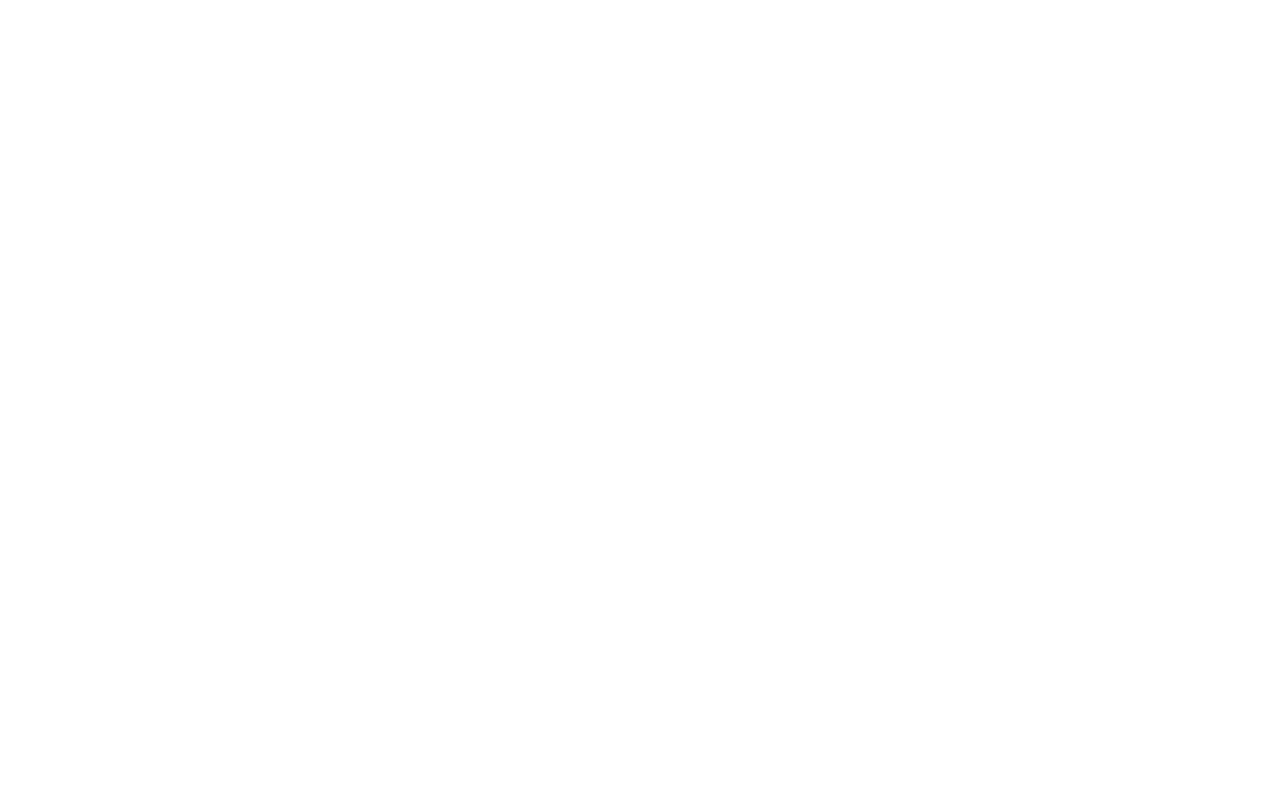
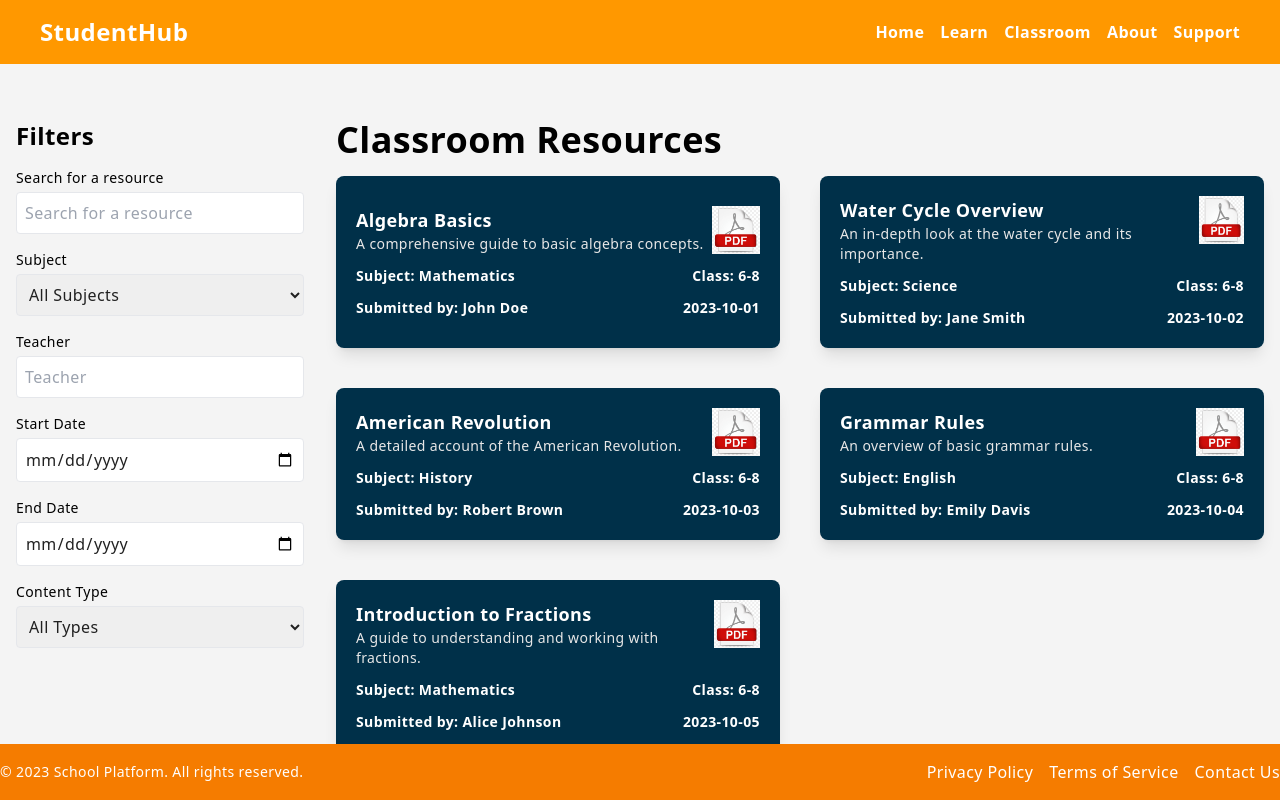
Before and after one commit to Kraizan/ThinkTab, a React (Vite) app: page /classroom in a window 1280 px wide. Before the commit this address had no page. Built offline with nearby package versions, Linux system fonts and the light colour scheme.

Commit message:
Add classroom resources feature with PDF viewer and filtering options

```diff
--- a/package.json
+++ b/package.json
@@ -11,6 +11,9 @@
     "icons": "pwa-assets-generator --preset minimal-2023 public/logo.svg"
   },
   "dependencies": {
+    "@react-pdf-viewer/core": "^3.12.0",
+    "@react-pdf-viewer/default-layout": "^3.12.0",
+    "pdfjs-dist": "^3.4.120",
     "react": "^18.3.1",
     "react-dom": "^18.3.1",
     "react-router-dom": "^6.28.0"
--- a/src/App.jsx
+++ b/src/App.jsx
@@ -1,5 +1,7 @@
 import { BrowserRouter, Route, Routes } from 'react-router-dom'
 import EduSection from '@/components/edu'
+import Classroom from '@/components/classroom'
+import ResourceViewer from '@/components/classroom/ResourceViewer'
 
 function App() {
 
@@ -8,6 +10,8 @@
       <BrowserRouter>
         <Routes>
           <Route path="/edu" element={<EduSection />} />
+          <Route path='/classroom' element={<Classroom />} />
+          <Route path='/classroom/resource/:id' element={<ResourceViewer />} />
         </Routes>
       </BrowserRouter>
     </div>
--- /dev/null
+++ b/src/components/classroom/ResourceCard.jsx
@@ -0,0 +1,35 @@
+import React from "react";
+import pdfLogo from "@/assets/pdf-logo.png";
+
+const ResourceCard = ({ resource, onClick }) => {
+  return (
+    <div
+      className="bg-card text-text-light rounded-lg p-5 flex justify-between items-center shadow-lg hover:shadow-xl transform transition-transform hover:scale-105 cursor-pointer"
+      onClick={onClick}
+    >
+      <div className="w-full flex flex-col gap-y-3">
+        <div className="w-full flex justify-between">
+          <div>
+            <h3 className="text-lg font-bold">{resource.title}</h3>
+            <p className="text-sm text-text-light-muted">
+              {resource.description}
+            </p>
+          </div>
+          <div>
+            <img src={pdfLogo} alt="PDF Logo" className="w-12 h-12" />
+          </div>
+        </div>
+        <div className="flex justify-between font-semibold">
+          <p className="text-sm">Subject: {resource.subject}</p>
+          <p className="text-sm">Class: {resource.gradeLevel}</p>
+        </div>
+        <div className="flex justify-between font-semibold">
+          <p className="text-sm">Submitted by: {resource.submittedBy}</p>
+          <p className="text-sm">{resource.dateAdded}</p>
+        </div>
+      </div>
+    </div>
+  );
+};
+
+export default ResourceCard;
--- /dev/null
+++ b/src/components/classroom/ResourceViewer.jsx
@@ -0,0 +1,54 @@
+import React from "react";
+import { useParams, useNavigate } from "react-router-dom";
+import classroomResources from "@/data/classroomResources";
+import { Worker, Viewer } from "@react-pdf-viewer/core";
+import "@react-pdf-viewer/core/lib/styles/index.css";
+import Layout from "@/components/layout/Layout";
+
+const ResourceViewer = () => {
+  const navigate = useNavigate();
+  const { id } = useParams();
+  const resource = classroomResources.find((res) => res.id === parseInt(id));
+
+  if (!resource) {
+    return <div>Resource not found</div>;
+  }
+
+  return (
+    <Layout>
+      <div className="w-full flex flex-col items-center justify-center h-screen px-10 py-5">
+        <div className="w-full flex justify-between mb-5 items-center">
+          <button
+            className="w-24 bg-primary text-text-light p-2 rounded-full shadow-lg flex items-center transform transition-transform hover:scale-105 active:scale-95"
+            onClick={() => navigate("/classroom")}
+          >
+            <svg
+              xmlns="http://www.w3.org/2000/svg"
+              className="h-6 w-6 mr-2"
+              fill="none"
+              viewBox="0 0 24 24"
+              stroke="currentColor"
+            >
+              <path
+                strokeLinecap="round"
+                strokeLinejoin="round"
+                strokeWidth="2"
+                d="M15 19l-7-7 7-7"
+              />
+            </svg>
+            Back
+          </button>
+          <h3 className="text-2xl font-bold">{resource.title}</h3>
+          <div className="w-24"></div>
+        </div>
+        <Worker workerUrl="https://unpkg.com/pdfjs-dist@3.4.120/build/pdf.worker.min.js">
+          <Viewer
+            fileUrl={`https://cors-anywhere.herokuapp.com/https://home.iitk.ac.in/~peeyush/102A/Lecture-notes.pdf`}
+          />
+        </Worker>
+      </div>
+    </Layout>
+  );
+};
+
+export default ResourceViewer;
--- /dev/null
+++ b/src/components/classroom/index.jsx
@@ -0,0 +1,103 @@
+import React, { useState } from 'react'
+import { useNavigate } from 'react-router-dom'
+import Layout from '@/components/layout/Layout'
+import classroomResources from '@/data/classroomResources'
+import ResourceCard from '@/components/classroom/ResourceCard'
+
+const ClassroomSection = () => {
+  const [searchTerm, setSearchTerm] = useState('')
+  const [subject, setSubject] = useState('')
+  const [teacher, setTeacher] = useState('')
+  const [startDate, setStartDate] = useState('')
+  const [endDate, setEndDate] = useState('')
+  const [contentType, setContentType] = useState('')
+  const navigate = useNavigate()
+
+  const handleSearch = (e) => setSearchTerm(e.target.value)
+  const handleSubjectChange = (e) => setSubject(e.target.value)
+  const handleTeacherChange = (e) => setTeacher(e.target.value)
+  const handleStartDateChange = (e) => setStartDate(e.target.value)
+  const handleEndDateChange = (e) => setEndDate(e.target.value)
+  const handleContentTypeChange = (e) => setContentType(e.target.value)
+
+  const filteredResources = classroomResources
+    .filter(resource =>
+      resource.title.toLowerCase().includes(searchTerm.toLowerCase()) &&
+      (subject ? resource.subject === subject : true) &&
+      (teacher ? resource.submittedBy.toLowerCase().includes(teacher.toLowerCase()) : true) &&
+      (startDate ? new Date(resource.dateAdded) >= new Date(startDate) : true) &&
+      (endDate ? new Date(resource.dateAdded) <= new Date(endDate) : true) &&
+      (contentType ? resource.contentType === contentType : true)
+    )
+
+  const handleResourceClick = (resource) => {
+    navigate(`/classroom/resource/${resource.id}`)
+  }
+
+  return (
+    <Layout>
+      <div className='w-1/4 p-4'>
+        <h3 className="text-2xl font-bold text-text-dark mb-4">Filters</h3>
+        <label className="block text-sm font-medium text-text-dark mb-1">Search for a resource</label>
+        <input
+          type="text"
+          placeholder="Search for a resource"
+          value={searchTerm}
+          onChange={handleSearch}
+          className="w-full p-2 mb-4 border rounded focus:border-border-dark"
+        />
+        <label className="block text-sm font-medium text-text-dark mb-1">Subject</label>
+        <select value={subject} onChange={handleSubjectChange} className="w-full p-2 mb-4 border rounded focus:border-border-dark">
+          <option value="">All Subjects</option>
+          <option value="Mathematics">Mathematics</option>
+          <option value="Science">Science</option>
+          <option value="History">History</option>
+          <option value="English">English</option>
+        </select>
+        <label className="block text-sm font-medium text-text-dark mb-1">Teacher</label>
+        <input
+          type="text"
+          placeholder="Teacher"
+          value={teacher}
+          onChange={handleTeacherChange}
+          className="w-full p-2 mb-4 border rounded focus:border-border-dark"
+        />
+        <label className="block text-sm font-medium text-text-dark mb-1">Start Date</label>
+        <input
+          type="date"
+          value={startDate}
+          onChange={handleStartDateChange}
+          className="w-full p-2 mb-4 border rounded focus:border-border-dark"
+        />
+        <label className="block text-sm font-medium text-text-dark mb-1">End Date</label>
+        <input
+          type="date"
+          value={endDate}
+          onChange={handleEndDateChange}
+          className="w-full p-2 mb-4 border rounded focus:border-border-dark"
+        />
+        <label className="block text-sm font-medium text-text-dark mb-1">Content Type</label>
+        <select value={contentType} onChange={handleContentTypeChange} className="w-full p-2 mb-4 border rounded focus:border-border-dark">
+          <option value="">All Types</option>
+          <option value="PDF">PDF</option>
+          <option value="Video">Video</option>
+          <option value="Document">Document</option>
+        </select>
+      </div>
+      <div className='w-3/4 p-4 overflow-y-scroll pb-20'>
+        <h2 className="text-4xl font-bold text-text-dark mb-4">Classroom Resources</h2>
+        <div className="grid grid-cols-2 gap-x-10 gap-y-10">
+          {filteredResources.map((resource, index) => (
+            <ResourceCard
+              key={index}
+              resource={resource}
+              onClick={() => handleResourceClick(resource)}
+            />
+          ))}
+        </div>
+      </div>
+    </Layout>
+  )
+}
+
+export default ClassroomSection
--- a/src/components/commons/Navbar.jsx
+++ b/src/components/commons/Navbar.jsx
@@ -1,23 +1,26 @@
-import React from 'react'
+import React from "react";
 
 const navbarOptions = [
-    { name: 'Home', path: '/' },
-    { name: 'Learn', path: '/edu' },
-    { name: 'About', path: '/about' },
-    { name: 'Support', path: '/support' },
-]
+  { name: "Home", path: "/" },
+  { name: "Learn", path: "/edu" },
+  { name: "Classroom", path: "/classroom" },
+  { name: "About", path: "/about" },
+  { name: "Support", path: "/support" },
+];
 
 const Navbar = () => {
   return (
-    <div className='fixed top-0 w-full h-16 bg-primary text-text-light px-10 flex justify-between items-center'>
-        <div className='font-bold text-2xl'>StudentHub</div>
-        <div className='flex gap-x-4 text-md font-semibold'>
-            {navbarOptions.map((option, index) => (
-                <a key={index} href={option.path} className=''>{option.name}</a>
-            ))}
-        </div>
+    <div className="fixed top-0 w-full h-16 bg-primary text-text-light px-10 flex justify-between items-center">
+      <div className="font-bold text-2xl">StudentHub</div>
+      <div className="flex gap-x-4 text-md font-semibold">
+        {navbarOptions.map((option, index) => (
+          <a key={index} href={option.path} className="">
+            {option.name}
+          </a>
+        ))}
+      </div>
     </div>
-  )
-}
+  );
+};
 
-export default Navbar
+export default Navbar;
--- /dev/null
+++ b/src/data/classroomResources.js
@@ -0,0 +1,59 @@
+const classroomResources = [
+  {
+    id: 1,
+    title: "Algebra Basics",
+    url: "https://www.w3.org/WAI/ER/tests/xhtml/testfiles/resources/pdf/dummy.pdf",
+    subject: "Mathematics",
+    submittedBy: "John Doe",
+    description: "A comprehensive guide to basic algebra concepts.",
+    dateAdded: "2023-10-01",
+    gradeLevel: "6-8",
+    contentType: "PDF",
+  },
+  {
+    id: 2,
+    title: "Water Cycle Overview",
+    url: "https://www.w3.org/WAI/ER/tests/xhtml/testfiles/resources/pdf/dummy.pdf",
+    subject: "Science",
+    submittedBy: "Jane Smith",
+    description: "An in-depth look at the water cycle and its importance.",
+    dateAdded: "2023-10-02",
+    gradeLevel: "6-8",
+    contentType: "PDF",
+  },
+  {
+    id: 3,
+    title: "American Revolution",
+    url: "https://www.w3.org/WAI/ER/tests/xhtml/testfiles/resources/pdf/dummy.pdf",
+    subject: "History",
+    submittedBy: "Robert Brown",
+    description: "A detailed account of the American Revolution.",
+    dateAdded: "2023-10-03",
+    gradeLevel: "6-8",
+    contentType: "PDF",
+  },
+  {
+    id: 4,
+    title: "Grammar Rules",
+    url: "https://www.w3.org/WAI/ER/tests/xhtml/testfiles/resources/pdf/dummy.pdf",
+    subject: "English",
+    submittedBy: "Emily Davis",
+    description: "An overview of basic grammar rules.",
+    dateAdded: "2023-10-04",
+    gradeLevel: "6-8",
+    contentType: "PDF",
+  },
+  {
+    id: 5,
+    title: "Introduction to Fractions",
+    url: "https://www.w3.org/WAI/ER/tests/xhtml/testfiles/resources/pdf/dummy.pdf",
+    subject: "Mathematics",
+    submittedBy: "Alice Johnson",
+    description: "A guide to understanding and working with fractions.",
+    dateAdded: "2023-10-05",
+    gradeLevel: "6-8",
+    contentType: "PDF",
+  },
+]
+
+export default classroomResources
```
Also changed, not shown: src/assets/pdf-logo.png (added), 1 other file (tests, documents, lock files or other folders).
